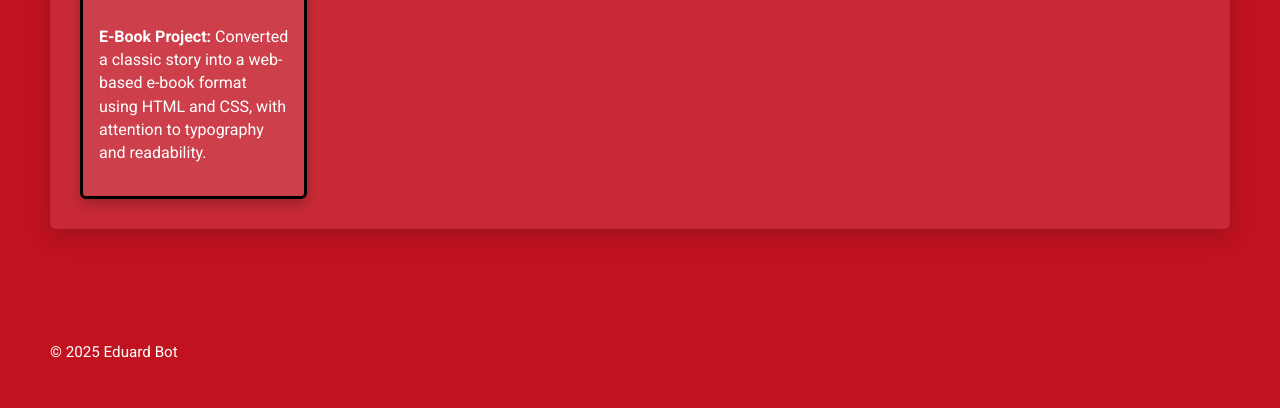
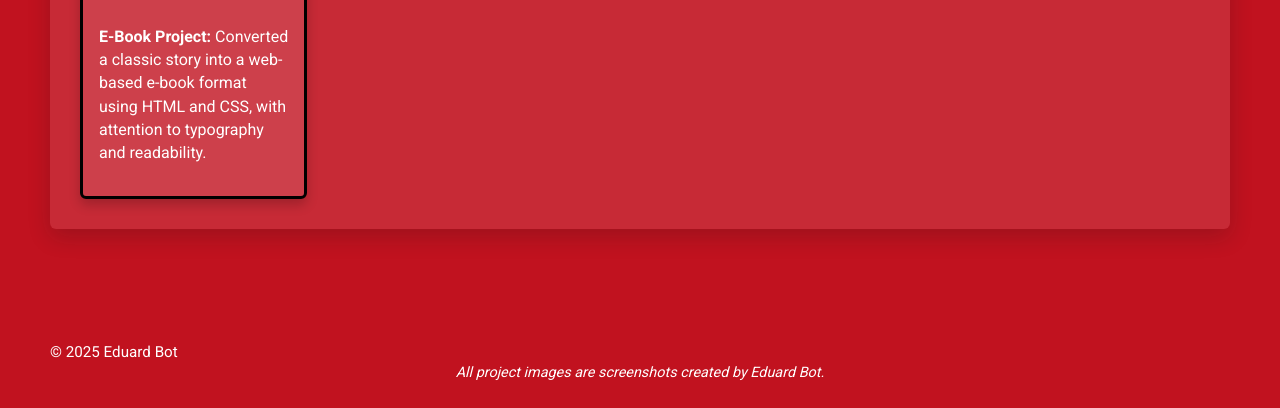
Before and after one commit to eduardbotedu/portfolio-website, a plain HTML site: page portfolio.html in a window 1280 px wide. Shown: the part 1100-1508 px from the top of the page. Before the commit the page ends 1487 px from the top, so only its background shows below. Drawn offline with Linux system fonts and the light colour scheme.

Commit message:
Update portfolio.html

```diff
--- a/portfolio.html
+++ b/portfolio.html
@@ -120,6 +120,7 @@
         <footer class="site-footer">
             <div class="container">
                 <p>&copy; 2025 Eduard Bot</p>
+                <p class="image-source">All project images are screenshots created by Eduard Bot.</p>
             </div>
         </footer>
     </body>
```
